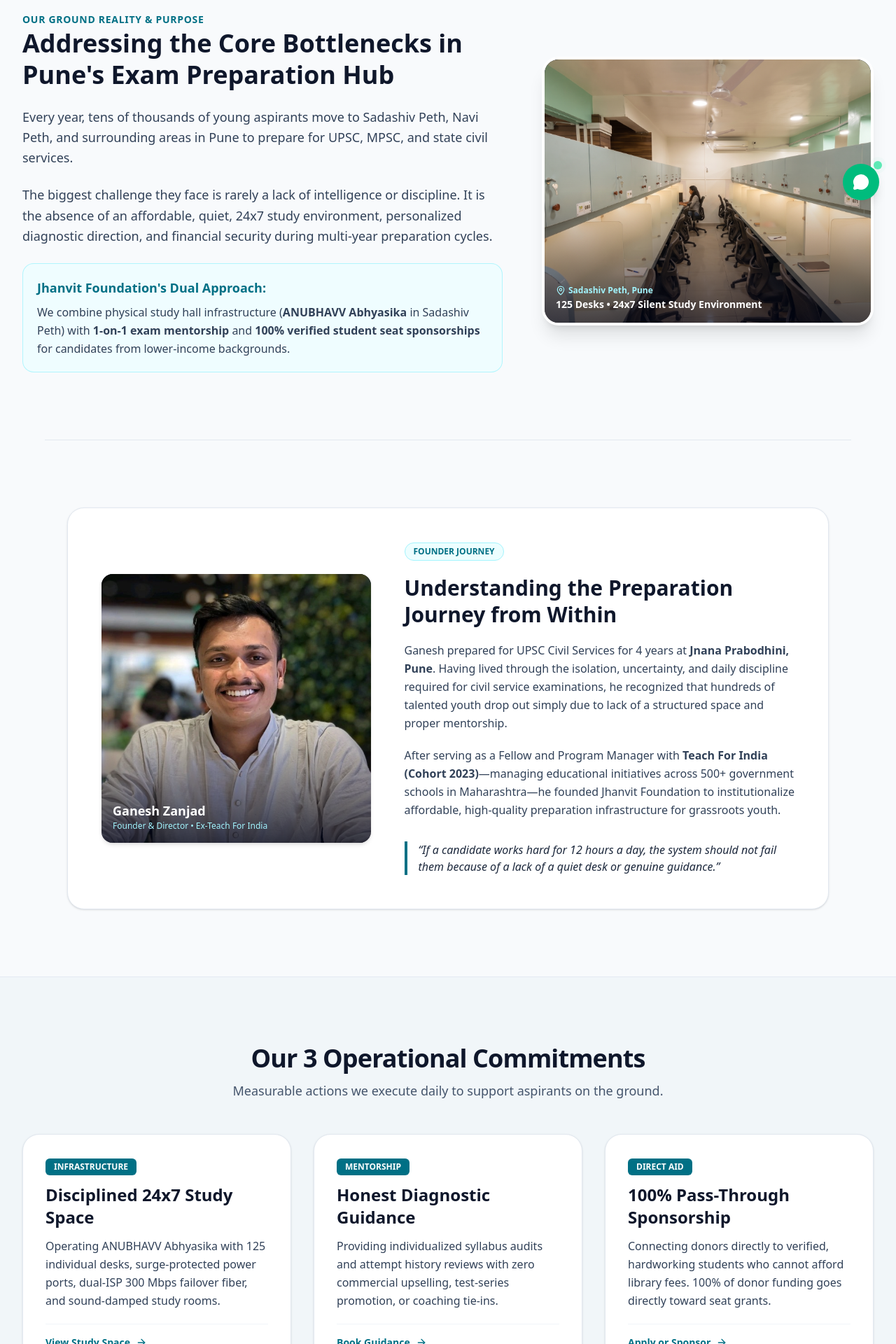
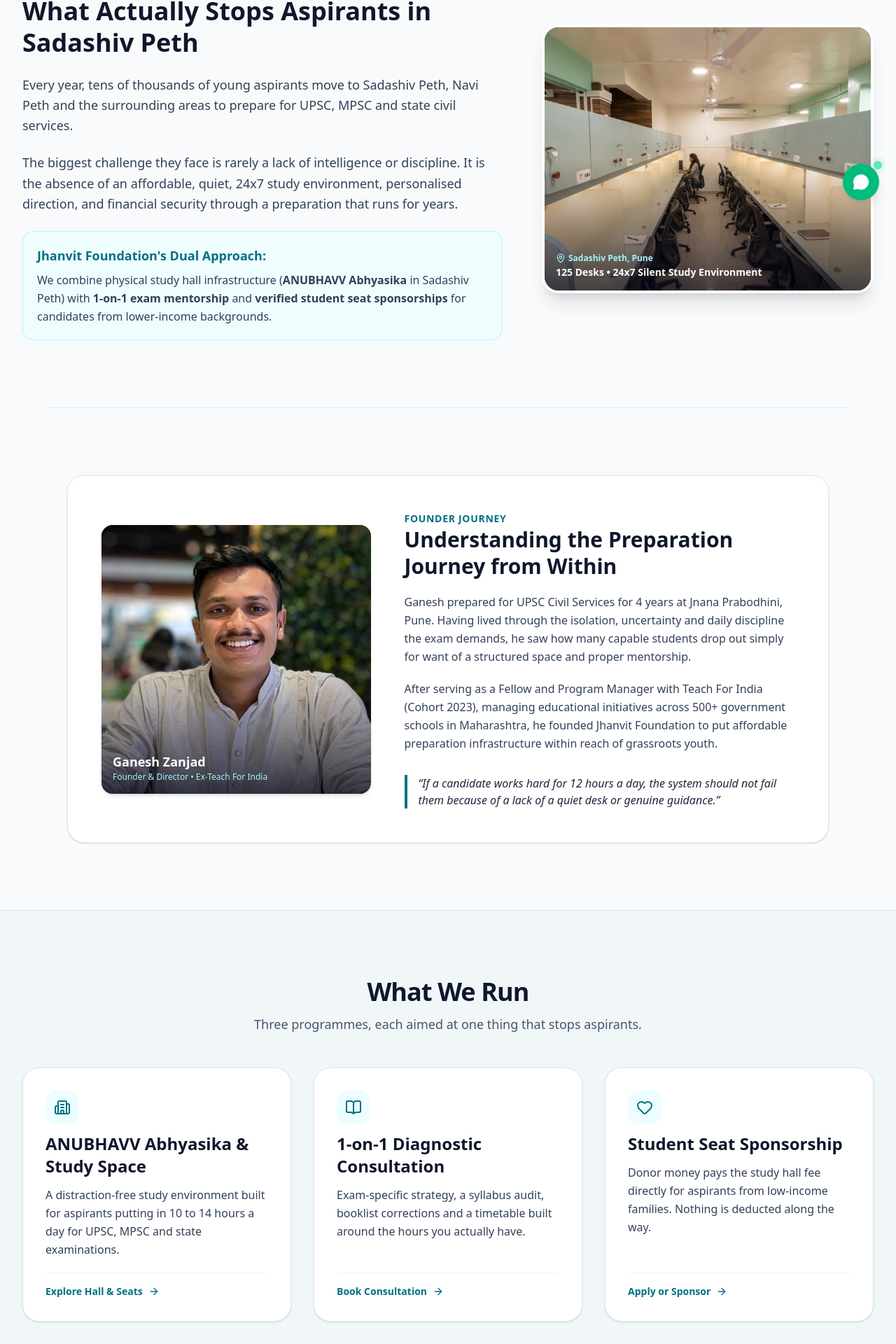
Before and after one commit to hasanr-26/Jhanvit-Foundation, a Next.js app: page /about in a window 1280 px wide. Shown: the part 490-2410 px from the top of the page at 70% size. Built offline with nearby package versions, Linux system fonts and the light colour scheme.

Commit message:
about page now uses icons and editable copy

```diff
--- a/src/app/about/page.tsx
+++ b/src/app/about/page.tsx
@@ -6,15 +6,15 @@ import Link from 'next/link';
 import Navbar from '@/components/Navbar';
 import Footer from '@/components/Footer';
 import WhatsAppButton from '@/components/WhatsAppButton';
-import {
-  MapPin,
-  FileCheck2,
-  ArrowRight,
-} from 'lucide-react';
+import PartnersRow from '@/components/PartnersRow';
+import { MapPin, ArrowRight } from 'lucide-react';
 import { useSiteConfig } from '@/lib/siteConfig';
+import { usePageContent } from '@/lib/pageContent';
+import { ContentIcon } from '@/lib/iconMap';
 
 export default function AboutPage() {
   const config = useSiteConfig();
+  const { about, home } = usePageContent();
 
   return (
     <div className="min-h-screen flex flex-col bg-slate-50">
@@ -23,45 +23,45 @@ export default function AboutPage() {
       {/* Page Header Banner */}
       <section className="bg-[#007085] text-white pt-28 sm:pt-36 pb-16 sm:pb-20 px-4 sm:px-6 border-b-4 border-[#005e70]">
         <div className="max-w-7xl mx-auto text-center space-y-4">
-          <div className="inline-flex items-center gap-1.5 px-3.5 py-1 rounded-full bg-white/10 text-cyan-100 text-xs sm:text-sm font-semibold border border-white/20">
-            SECTION 8 NON-PROFIT • PUNE, MAHARASHTRA
-          </div>
           <h1 className="text-3xl sm:text-5xl lg:text-6xl font-extrabold tracking-tight">
             Built by an Aspirant, for Aspirants
           </h1>
           <p className="max-w-3xl mx-auto text-cyan-50 text-base sm:text-lg leading-relaxed">
-            Jhanvit Foundation exists to ensure that lack of a quiet study space, strategic guidance, or financial means never stops a hardworking student from clearing competitive exams.
+            Jhanvit Foundation exists to ensure that lack of a quiet study space, strategic
+            guidance, or financial means never stops a hardworking student from clearing competitive
+            exams.
           </p>
         </div>
       </section>
 
-      {/* The Context & Mission Narrative */}
+      {/* Context & mission narrative — text comes from the admin content editor */}
       <section className="py-16 sm:py-24 px-4 sm:px-6 lg:px-8 max-w-7xl mx-auto w-full">
         <div className="grid grid-cols-1 lg:grid-cols-12 gap-10 lg:gap-14 items-center">
           <div className="lg:col-span-7 space-y-6">
             <div className="space-y-2">
               <span className="text-xs sm:text-sm font-bold text-[#007085] uppercase tracking-wider">
-                Our Ground Reality & Purpose
+                {about.intro.eyebrow}
               </span>
               <h2 className="text-2xl sm:text-4xl font-extrabold text-slate-900 leading-tight">
-                Addressing the Core Bottlenecks in Pune&apos;s Exam Preparation Hub
+                {about.intro.heading}
               </h2>
             </div>
 
-            <p className="text-slate-700 text-base sm:text-lg leading-relaxed">
-              Every year, tens of thousands of young aspirants move to Sadashiv Peth, Navi Peth, and surrounding areas in Pune to prepare for UPSC, MPSC, and state civil services.
+            {about.intro.paragraphs.map((para, i) => (
+              <p key={i} className="text-slate-700 text-base sm:text-lg leading-relaxed">
+                {para}
               </p>
-
-            <p className="text-slate-700 text-base sm:text-lg leading-relaxed">
-              The biggest challenge they face is rarely a lack of intelligence or discipline. It is the absence of an affordable, quiet, 24x7 study environment, personalized diagnostic direction, and financial security during multi-year preparation cycles.
-            </p>
+            ))}
 
             <div className="p-5 rounded-2xl bg-cyan-50/80 border border-cyan-200/80 space-y-2">
               <div className="font-bold text-[#007085] text-base sm:text-lg">
                 Jhanvit Foundation&apos;s Dual Approach:
               </div>
               <p className="text-slate-700 text-sm sm:text-base leading-relaxed">
-                We combine physical study hall infrastructure (<strong>ANUBHAVV Abhyasika</strong> in Sadashiv Peth) with <strong>1-on-1 exam mentorship</strong> and <strong>100% verified student seat sponsorships</strong> for candidates from lower-income backgrounds.
+                We combine physical study hall infrastructure (<strong>ANUBHAVV Abhyasika</strong> in
+                Sadashiv Peth) with <strong>1-on-1 exam mentorship</strong> and{' '}
+                <strong>verified student seat sponsorships</strong> for candidates from lower-income
+                backgrounds.
               </p>
             </div>
           </div>
@@ -90,7 +90,7 @@ export default function AboutPage() {
         </div>
       </section>
 
-      {/* Founder Story & Background */}
+      {/* Founder story */}
       <section className="py-16 sm:py-24 px-4 sm:px-6 lg:px-8 max-w-6xl mx-auto w-full border-t border-slate-200">
         <div className="bg-white rounded-3xl p-8 sm:p-12 shadow-sm border border-slate-200 grid grid-cols-1 lg:grid-cols-12 gap-8 lg:gap-12 items-center">
           <div className="lg:col-span-5 relative w-full h-72 sm:h-96 rounded-2xl overflow-hidden shadow-md bg-slate-900">
@@ -104,200 +104,141 @@ export default function AboutPage() {
             <div className="absolute inset-0 bg-gradient-to-t from-slate-950/80 via-transparent to-transparent" />
             <div className="absolute bottom-4 left-4 right-4 text-white">
               <div className="font-bold text-lg text-white">Ganesh Zanjad</div>
-              <div className="text-xs text-cyan-200">Founder & Director • Ex-Teach For India</div>
+              <div className="text-xs text-cyan-200">
+                Founder &amp; Director • Ex-Teach For India
+              </div>
             </div>
           </div>
 
           <div className="lg:col-span-7 space-y-5">
-            <div className="inline-flex items-center gap-1.5 px-3 py-1 rounded-full bg-cyan-50 text-[#007085] text-xs font-bold border border-cyan-200">
-              FOUNDER JOURNEY
-            </div>
+            <span className="text-xs sm:text-sm font-bold text-[#007085] uppercase tracking-wider">
+              {about.founder.eyebrow}
+            </span>
             <h3 className="text-2xl sm:text-3xl font-extrabold text-slate-900 leading-tight">
-              Understanding the Preparation Journey from Within
+              {about.founder.heading}
             </h3>
 
-            <p className="text-slate-700 text-sm sm:text-base leading-relaxed">
-              Ganesh prepared for UPSC Civil Services for 4 years at <strong>Jnana Prabodhini, Pune</strong>. Having lived through the isolation, uncertainty, and daily discipline required for civil service examinations, he recognized that hundreds of talented youth drop out simply due to lack of a structured space and proper mentorship.
+            {about.founder.paragraphs.map((para, i) => (
+              <p key={i} className="text-slate-700 text-sm sm:text-base leading-relaxed">
+                {para}
               </p>
-
-            <p className="text-slate-700 text-sm sm:text-base leading-relaxed">
-              After serving as a Fellow and Program Manager with <strong>Teach For India (Cohort 2023)</strong>—managing educational initiatives across 500+ government schools in Maharashtra—he founded Jhanvit Foundation to institutionalize affordable, high-quality preparation infrastructure for grassroots youth.
-            </p>
+            ))}
 
             <div className="pt-3">
               <blockquote className="border-l-4 border-[#007085] pl-4 italic text-slate-800 text-sm sm:text-base">
-                &ldquo;If a candidate works hard for 12 hours a day, the system should not fail them because of a lack of a quiet desk or genuine guidance.&rdquo;
+                &ldquo;If a candidate works hard for 12 hours a day, the system should not fail them
+                because of a lack of a quiet desk or genuine guidance.&rdquo;
               </blockquote>
             </div>
           </div>
         </div>
       </section>
 
-      {/* Strategic Mission & Direct Commitments */}
+      {/* What we actually run — driven by the same list as the homepage */}
       <section className="bg-slate-100/80 py-16 sm:py-24 px-4 sm:px-6 lg:px-8 border-y border-slate-200/80">
         <div className="max-w-7xl mx-auto space-y-12">
           <div className="text-center max-w-3xl mx-auto space-y-3">
             <h2 className="text-2xl sm:text-4xl font-extrabold text-slate-900 tracking-tight">
-              Our 3 Operational Commitments
+              What We Run
             </h2>
             <p className="text-slate-600 text-base sm:text-lg">
-              Measurable actions we execute daily to support aspirants on the ground.
+              Three programmes, each aimed at one thing that stops aspirants.
             </p>
           </div>
 
           <div className="grid grid-cols-1 md:grid-cols-3 gap-8">
-            <div className="bg-white p-7 sm:p-8 rounded-3xl shadow-sm border border-slate-200 flex flex-col justify-between space-y-5">
+            {home.initiatives.map((item) => (
+              <div
+                key={item.id}
+                className="bg-white p-7 sm:p-8 rounded-3xl shadow-sm border border-slate-200 flex flex-col justify-between space-y-5"
+              >
                 <div className="space-y-3">
-                <div className="inline-block bg-[#007085] text-white text-xs font-bold px-3 py-1 rounded-md">
-                  INFRASTRUCTURE
+                  <div className="w-12 h-12 rounded-2xl bg-cyan-50 text-[#007085] flex items-center justify-center">
+                    <ContentIcon name={item.icon} className="w-6 h-6" />
                   </div>
-                <h3 className="text-xl sm:text-2xl font-bold text-slate-900">
-                  Disciplined 24x7 Study Space
-                </h3>
+                  <h3 className="text-xl sm:text-2xl font-bold text-slate-900">{item.title}</h3>
                   <p className="text-slate-700 text-sm sm:text-base leading-relaxed">
-                  Operating ANUBHAVV Abhyasika with 125 individual desks, surge-protected power ports, dual-ISP 300 Mbps failover fiber, and sound-damped study rooms.
+                    {item.description}
                   </p>
                 </div>
                 <Link
-                href="/anubhavv"
+                  href={item.href}
                   className="inline-flex items-center gap-2 text-sm font-bold text-[#007085] hover:text-[#005c6d] pt-4 border-t border-slate-100"
                 >
-                View Study Space <ArrowRight className="w-4 h-4" />
+                  {item.ctaText} <ArrowRight className="w-4 h-4" />
                 </Link>
               </div>
-
-            <div className="bg-white p-7 sm:p-8 rounded-3xl shadow-sm border border-slate-200 flex flex-col justify-between space-y-5">
-              <div className="space-y-3">
-                <div className="inline-block bg-[#007085] text-white text-xs font-bold px-3 py-1 rounded-md">
-                  MENTORSHIP
-                </div>
-                <h3 className="text-xl sm:text-2xl font-bold text-slate-900">
-                  Honest Diagnostic Guidance
-                </h3>
-                <p className="text-slate-700 text-sm sm:text-base leading-relaxed">
-                  Providing individualized syllabus audits and attempt history reviews with zero commercial upselling, test-series promotion, or coaching tie-ins.
-                </p>
-              </div>
-              <Link
-                href="/consultation"
-                className="inline-flex items-center gap-2 text-sm font-bold text-[#007085] hover:text-[#005c6d] pt-4 border-t border-slate-100"
-              >
-                Book Guidance <ArrowRight className="w-4 h-4" />
-              </Link>
-            </div>
-
-            <div className="bg-white p-7 sm:p-8 rounded-3xl shadow-sm border border-slate-200 flex flex-col justify-between space-y-5">
-              <div className="space-y-3">
-                <div className="inline-block bg-[#007085] text-white text-xs font-bold px-3 py-1 rounded-md">
-                  DIRECT AID
-                </div>
-                <h3 className="text-xl sm:text-2xl font-bold text-slate-900">
-                  100% Pass-Through Sponsorship
-                </h3>
-                <p className="text-slate-700 text-sm sm:text-base leading-relaxed">
-                  Connecting donors directly to verified, hardworking students who cannot afford library fees. 100% of donor funding goes directly toward seat grants.
-                </p>
-              </div>
-              <Link
-                href="/sponsorship"
-                className="inline-flex items-center gap-2 text-sm font-bold text-[#007085] hover:text-[#005c6d] pt-4 border-t border-slate-100"
-              >
-                Apply or Sponsor <ArrowRight className="w-4 h-4" />
-              </Link>
-            </div>
+            ))}
           </div>
         </div>
       </section>
 
-      {/* Core Principles (Clean 4-column layout) */}
+      {/* Guiding principles */}
       <section className="py-16 sm:py-20 px-4 sm:px-6 lg:px-8 max-w-7xl mx-auto w-full border-t border-slate-200">
         <div className="text-center max-w-2xl mx-auto space-y-3 mb-14">
-          <h2 className="text-2xl sm:text-4xl font-extrabold text-slate-900">Our Guiding Principles</h2>
-          <p className="text-slate-600 text-base sm:text-lg">The core operating rules that govern every initiative.</p>
+          <h2 className="text-2xl sm:text-4xl font-extrabold text-slate-900">
+            Our Guiding Principles
+          </h2>
+          <p className="text-slate-600 text-base sm:text-lg">
+            The rules we hold ourselves to on every initiative.
+          </p>
         </div>
 
         <div className="grid grid-cols-1 sm:grid-cols-2 lg:grid-cols-4 gap-6">
-          <div className="bg-white p-6 sm:p-7 rounded-2xl border border-slate-200 shadow-sm space-y-3">
-            <h4 className="font-bold text-slate-900 text-lg sm:text-xl">Equal Access</h4>
-            <p className="text-sm text-slate-700 leading-relaxed">
-              Quality study environments and expert guidance should not be a privilege limited to those who can afford ₹3,000+/mo private commercial cubicles.
+          {about.principles.map((principle) => (
+            <div
+              key={principle.id}
+              className="bg-white p-6 sm:p-7 rounded-2xl border border-slate-200 shadow-sm space-y-3"
+            >
+              <div className="w-11 h-11 rounded-xl bg-cyan-50 text-[#007085] flex items-center justify-center">
+                <ContentIcon name={principle.icon} className="w-5 h-5" />
+              </div>
+              <h4 className="font-bold text-slate-900 text-lg">{principle.title}</h4>
+              <p className="text-sm text-slate-700 leading-relaxed">{principle.body}</p>
+            </div>
+          ))}
+        </div>
+      </section>
+
+      {/* Legal & registration credentials */}
+      <section className="py-16 sm:py-24 px-4 sm:px-6 lg:px-8 max-w-5xl mx-auto w-full">
+        <div className="text-center space-y-3 mb-12">
+          <h2 className="text-2xl sm:text-4xl font-extrabold text-slate-900">
+            Legal Credentials &amp; Details
+          </h2>
+          <p className="text-slate-600 text-base">
+            Registration details filed with the Ministry of Corporate Affairs, Govt. of India.
           </p>
         </div>
 
-          <div className="bg-white p-6 sm:p-7 rounded-2xl border border-slate-200 shadow-sm space-y-3">
-            <h4 className="font-bold text-slate-900 text-lg sm:text-xl">100% Aid Transparency</h4>
-            <p className="text-sm text-slate-700 leading-relaxed">
-              Every donor contribution is mapped directly to a verified student beneficiary, with full attendance and progress milestone tracking.
-            </p>
+        <div className="bg-white rounded-3xl shadow-sm border border-slate-200 overflow-hidden">
+          <div className="divide-y divide-slate-100 text-sm sm:text-base">
+            {[
+              ['Organisation Name', config.orgName],
+              ['Legal Entity Type', config.legalEntityType],
+              ['Corporate Identification Number (CIN)', config.cin],
+              ['PAN Number', config.pan],
+              ['Date of Incorporation', config.dateOfIncorporation],
+              ['Registered Office Address', config.registeredAddress],
+              ['Operational Study Center', config.operationalAddress],
+              ['80G Tax Exemption Status', config.taxExemptionStatus],
+            ].map(([label, value], i) => (
+              <div
+                key={label}
+                className={`p-4 sm:p-6 grid grid-cols-1 sm:grid-cols-3 gap-2 ${
+                  i % 2 === 0 ? 'bg-slate-50' : ''
+                }`}
+              >
+                <span className="font-bold text-slate-700">{label}</span>
+                <span className="sm:col-span-2 text-slate-800">{value}</span>
               </div>
-
-          <div className="bg-white p-6 sm:p-7 rounded-2xl border border-slate-200 shadow-sm space-y-3">
-            <h4 className="font-bold text-slate-900 text-lg sm:text-xl">Zero Commercial Bias</h4>
-            <p className="text-sm text-slate-700 leading-relaxed">
-              Guidance consultations are strictly diagnostic. We do not sell proprietary study materials, test series, or third-party coaching courses.
-            </p>
-          </div>
-
-          <div className="bg-white p-6 sm:p-7 rounded-2xl border border-slate-200 shadow-sm space-y-3">
-            <h4 className="font-bold text-slate-900 text-lg sm:text-xl">Dignity & Peer Culture</h4>
-            <p className="text-sm text-slate-700 leading-relaxed">
-              Every student is supported with respect, equal facilities, and a peer community that fosters long-term consistency.
-            </p>
+            ))}
           </div>
         </div>
       </section>
 
-      {/* Legal & Registration Credentials */}
-      <section className="py-16 sm:py-24 px-4 sm:px-6 lg:px-8 max-w-5xl mx-auto w-full">
-        <div className="text-center space-y-3 mb-12">
-          <div className="inline-flex items-center gap-1.5 px-3 py-1 rounded-full bg-slate-900 text-cyan-300 text-xs font-bold">
-            <FileCheck2 className="w-3.5 h-3.5" /> STATUTORY COMPLIANCE
-          </div>
-          <h2 className="text-2xl sm:text-4xl font-extrabold text-slate-900">Legal Credentials & Details</h2>
-          <p className="text-slate-600 text-base">Full regulatory compliance details registered under the Ministry of Corporate Affairs, Govt. of India.</p>
-        </div>
-
-        <div className="bg-white rounded-3xl shadow-sm border border-slate-200 overflow-hidden">
-          <div className="divide-y divide-slate-100 text-sm sm:text-base">
-            <div className="p-4 sm:p-6 grid grid-cols-1 sm:grid-cols-3 gap-2 bg-slate-50">
-              <span className="font-bold text-slate-700">Organisation Name</span>
-              <span className="sm:col-span-2 font-semibold text-[#007085]">{config.orgName}</span>
-            </div>
-            <div className="p-4 sm:p-6 grid grid-cols-1 sm:grid-cols-3 gap-2">
-              <span className="font-bold text-slate-700">Legal Entity Type</span>
-              <span className="sm:col-span-2 text-slate-800">{config.legalEntityType}</span>
-            </div>
-            <div className="p-4 sm:p-6 grid grid-cols-1 sm:grid-cols-3 gap-2 bg-slate-50">
-              <span className="font-bold text-slate-700">Corporate Identification Number (CIN)</span>
-              <span className="sm:col-span-2 font-mono font-bold text-cyan-300 bg-slate-900 px-3 py-1 rounded-lg inline-block w-fit text-sm">
-                {config.cin}
-              </span>
-            </div>
-            <div className="p-4 sm:p-6 grid grid-cols-1 sm:grid-cols-3 gap-2">
-              <span className="font-bold text-slate-700">PAN Number</span>
-              <span className="sm:col-span-2 font-mono font-bold text-slate-800">{config.pan}</span>
-            </div>
-            <div className="p-4 sm:p-6 grid grid-cols-1 sm:grid-cols-3 gap-2 bg-slate-50">
-              <span className="font-bold text-slate-700">Date of Incorporation</span>
-              <span className="sm:col-span-2 text-slate-800">{config.dateOfIncorporation}</span>
-            </div>
-            <div className="p-4 sm:p-6 grid grid-cols-1 sm:grid-cols-3 gap-2">
-              <span className="font-bold text-slate-700">Registered Office Address</span>
-              <span className="sm:col-span-2 text-slate-800">{config.registeredAddress}</span>
-            </div>
-            <div className="p-4 sm:p-6 grid grid-cols-1 sm:grid-cols-3 gap-2 bg-slate-50">
-              <span className="font-bold text-slate-700">Operational Study Center</span>
-              <span className="sm:col-span-2 text-slate-800">{config.operationalAddress}</span>
-            </div>
-            <div className="p-4 sm:p-6 grid grid-cols-1 sm:grid-cols-3 gap-2">
-              <span className="font-bold text-slate-700">80G Tax Exemption Status</span>
-              <span className="sm:col-span-2 text-amber-800 font-semibold bg-amber-50 border border-amber-200 px-3 py-1 rounded-lg inline-block w-fit text-sm">
-                {config.taxExemptionStatus}
-              </span>
-            </div>
-          </div>
-        </div>
-      </section>
+      {/* Partner & donor logos */}
+      <PartnersRow />
 
       <Footer />
       <WhatsAppButton />
--- /dev/null
+++ b/src/components/PartnersRow.tsx
@@ -0,0 +1,80 @@
+'use client';
+
+import React from 'react';
+import Image from 'next/image';
+import { usePageContent, type Partner } from '@/lib/pageContent';
+
+function LogoCard({ partner }: { partner: Partner }) {
+  const inner = (
+    <div className="bg-white border border-slate-200 rounded-2xl h-28 flex items-center justify-center p-5 hover:border-[#007085]/40 hover:shadow-sm transition">
+      {partner.logoUrl ? (
+        <Image
+          src={partner.logoUrl}
+          alt={partner.name}
+          width={220}
+          height={90}
+          unoptimized
+          className="max-h-16 w-auto object-contain"
+        />
+      ) : (
+        <span className="text-sm font-bold text-slate-700 text-center leading-snug">
+          {partner.name}
+        </span>
+      )}
+    </div>
+  );
+
+  if (!partner.website) return inner;
+  return (
+    <a href={partner.website} target="_blank" rel="noopener noreferrer" title={partner.name}>
+      {inner}
+    </a>
+  );
+}
+
+/**
+ * Partner and donor logos. Hidden until the admin adds the first one, so the
+ * page never shows an empty shelf while partnerships are still being signed.
+ */
+export default function PartnersRow() {
+  const { about } = usePageContent();
+  const partners = about.partners.filter((p) => p.kind === 'partner');
+  const donors = about.partners.filter((p) => p.kind === 'donor');
+
+  if (!about.partners.length) return null;
+
+  return (
+    <section className="py-16 px-4 sm:px-6 lg:px-8 max-w-6xl mx-auto w-full border-t border-slate-200">
+      <div className="text-center space-y-3 mb-10">
+        <h2 className="text-2xl sm:text-4xl font-extrabold text-slate-900">
+          {about.partnersHeading}
+        </h2>
+        <p className="text-slate-600 text-base max-w-2xl mx-auto">{about.partnersIntro}</p>
+      </div>
+
+      {partners.length > 0 && (
+        <div className="space-y-4">
+          <h3 className="text-sm font-bold text-slate-500 uppercase tracking-wider">Partners</h3>
+          <div className="grid grid-cols-2 sm:grid-cols-3 lg:grid-cols-4 gap-4">
+            {partners.map((p) => (
+              <LogoCard key={p.id} partner={p} />
+            ))}
+          </div>
+        </div>
+      )}
+
+      {donors.length > 0 && (
+        <div className="space-y-4 mt-10">
+          <h3 className="text-sm font-bold text-slate-500 uppercase tracking-wider">
+            Donors &amp; Supporters
+          </h3>
+          <div className="grid grid-cols-2 sm:grid-cols-3 lg:grid-cols-4 gap-4">
+            {donors.map((p) => (
+              <LogoCard key={p.id} partner={p} />
+            ))}
+          </div>
+        </div>
+      )}
+    </section>
+  );
+}
--- a/src/lib/pageContent.ts
+++ b/src/lib/pageContent.ts
@@ -39,6 +39,7 @@ export interface Pillar {
 /** One card in the "what we do" grid on the homepage. */
 export interface Initiative {
   id: string;
+  icon: IconKey;
   badge: string;
   title: string;
   description: string;
@@ -219,6 +220,7 @@ export const DEFAULT_PAGE_CONTENT: PageContent = {
     initiatives: [
       {
         id: 'init-hall',
+        icon: 'building',
         badge: 'Physical Facility • 24x7',
         title: 'ANUBHAVV Abhyasika & Study Space',
         description:
@@ -238,6 +240,7 @@ export const DEFAULT_PAGE_CONTENT: PageContent = {
       },
       {
         id: 'init-consult',
+        icon: 'book',
         badge: 'Mentorship',
         title: '1-on-1 Diagnostic Consultation',
         description:
@@ -251,6 +254,7 @@ export const DEFAULT_PAGE_CONTENT: PageContent = {
       },
       {
         id: 'init-sponsor',
+        icon: 'heart',
         badge: 'Financial Aid',
         title: 'Student Seat Sponsorship',
         description:
```
Lines whose indentation alone changed are shown as unchanged.
